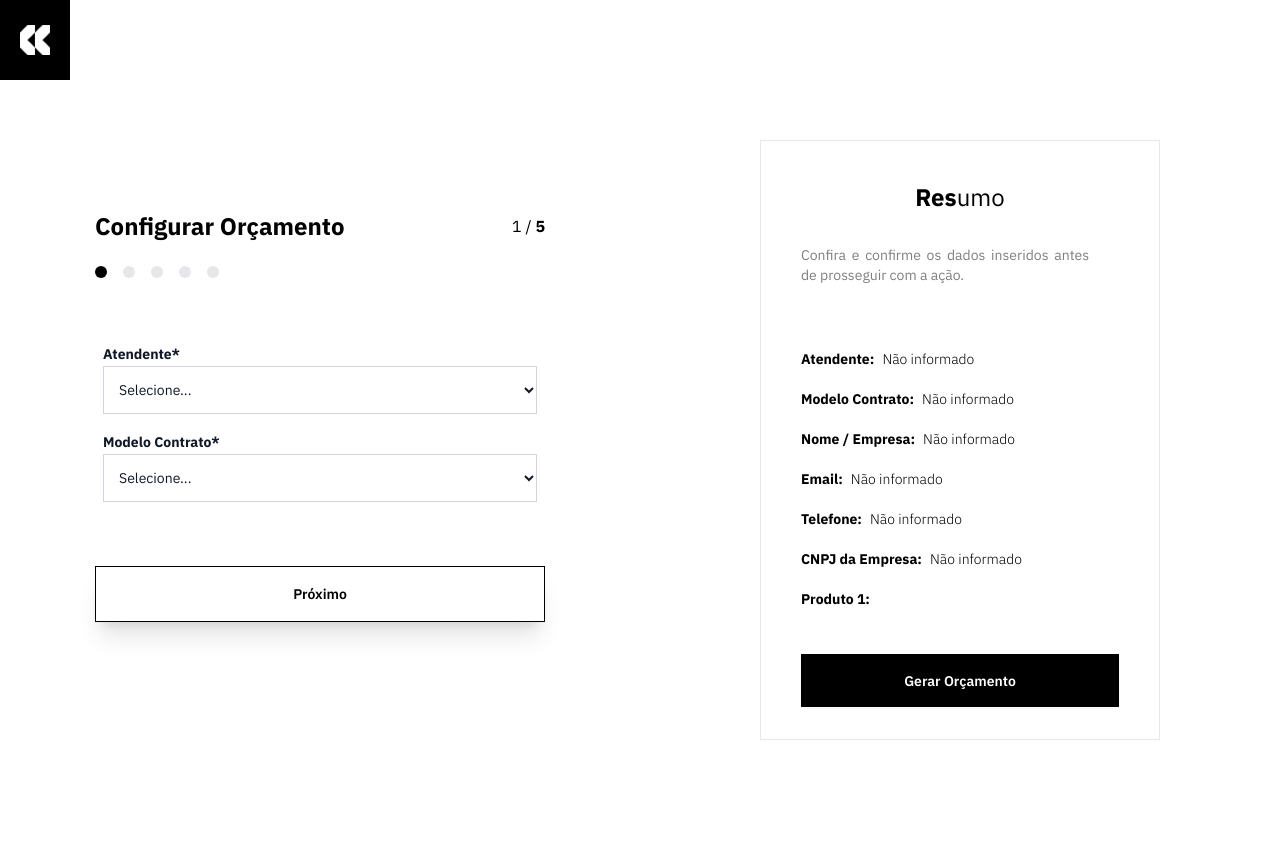
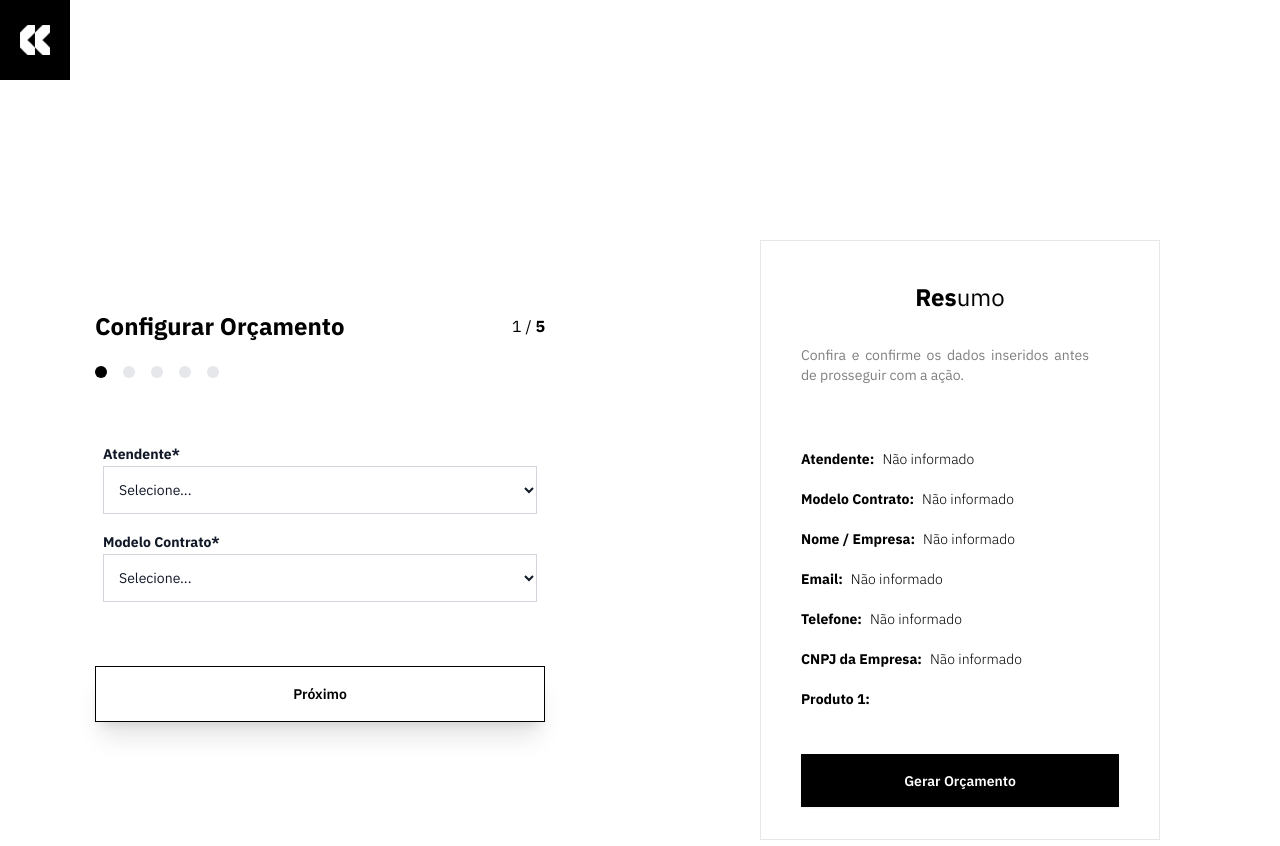
Before and after one commit to joaosilva25/CeltaSystem-Or-amento, a Next.js app: page /area in a window 1280 px wide. Shown: the top 846 px of the page. Before the commit the page ends 800 px from the top, so only its background shows below. Built offline with nearby package versions, Linux system fonts and the light colour scheme; sample sign-in values are in the browser's storage.

Commit message:
fix:height adjusts

```diff
--- a/src/app/area/page.tsx
+++ b/src/app/area/page.tsx
@@ -25,8 +25,9 @@ export default function Area() {
       initial={{ x: 200, opacity: 0 }}
       animate={{ x: 0, opacity: 1, transition: { duration: 0.7 } }}
       exit={{ x: -200, opacity: 0 }}
+      className="h-[1100px] overflow-x-hidden"
     >
-      <main className="bg-white h-screen grid grid-rows-[auto,1fr] grid-cols-2 w-full">
+      <main className="h-[1000px] grid grid-rows-[auto,1fr] grid-cols-2 w-full">
         {/* Header */}
         <header className="col-span-2 p-0">
           <div className="h-[80px] w-[70px] bg-black p-0 flex items-center justify-center">
--- a/src/components/Resume.tsx
+++ b/src/components/Resume.tsx
@@ -56,7 +56,7 @@ export default function Resume() {
             className="flex relative bottom-4 w-[450px]"
             onClose={closeAlert}
           >
-            {showAlert.text}
+            <span className="text-xs">{showAlert.text}</span>
           </Alert>
         </motion.div>
       )}
```
